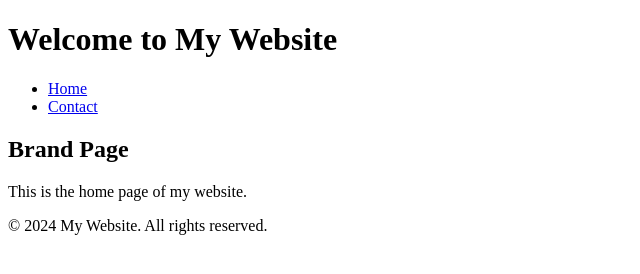
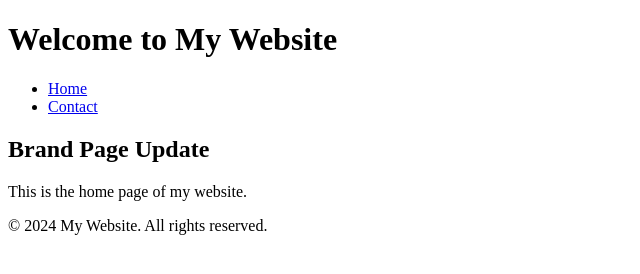
Before and after one commit to BeeBombshell/BeeBombshell.github.io, a plain HTML site: page index.html in a window 1280 px wide. Shown: the whole page, without its empty margins (0-640 px from the left). Drawn offline with Linux system fonts and the light colour scheme.

Commit message:
Update index.html

```diff
--- a/index.html
+++ b/index.html
@@ -17,7 +17,7 @@
         </nav>
     </header>
     <main>
-        <h2>Brand Page</h2>
+        <h2>Brand Page Update</h2>
         <p>This is the home page of my website.</p>
     </main>
     <footer>
```
